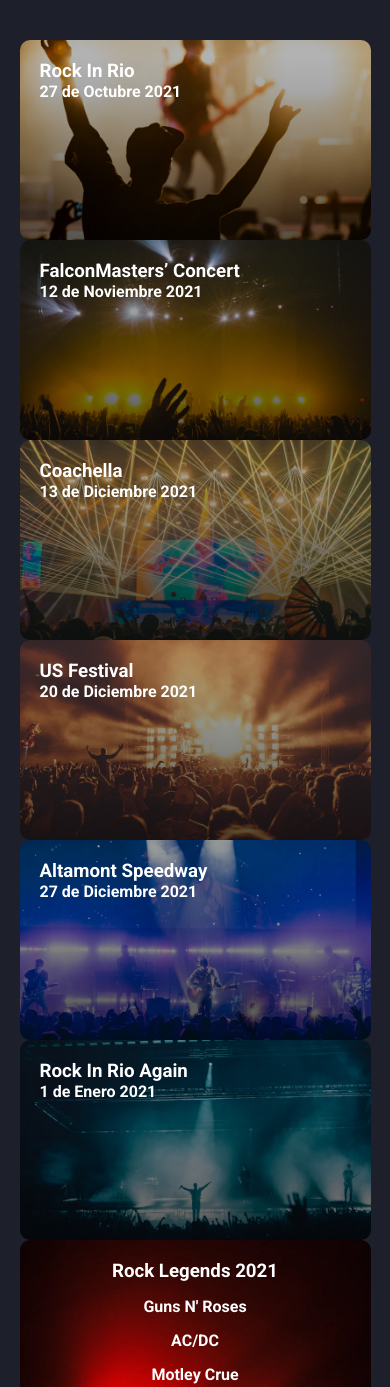
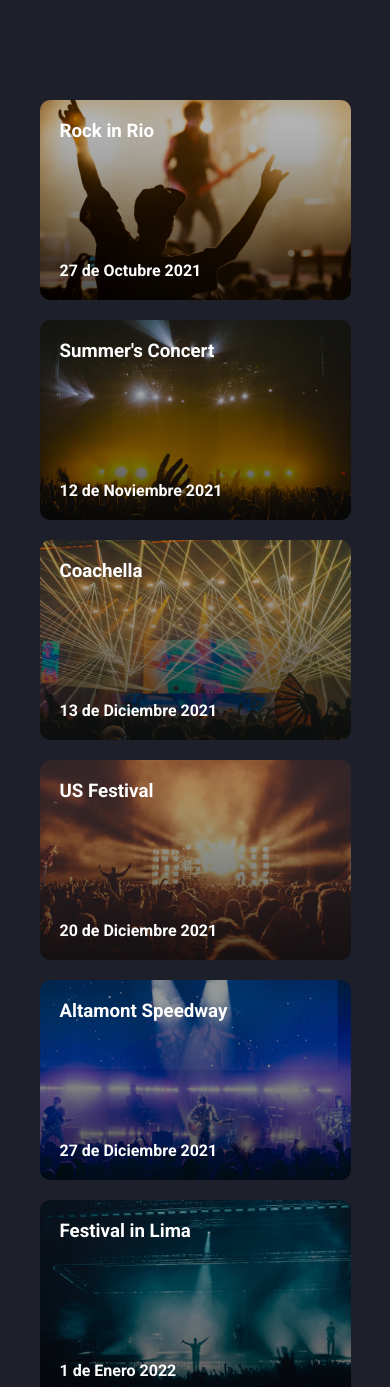
Before and after one commit to frtp1110/flexbox-grid, a plain HTML site: page index.html in a window 390 px wide. Shown: the top 1387 px of the page. Drawn offline with Linux system fonts and the light colour scheme.

Commit message:
Posicionando cards con flexbox y grid

```diff
--- a/estilos.css
+++ b/estilos.css
@@ -8,15 +8,24 @@ body {
 	background: #1D202B;
 	color: #fff;
 	font-family: 'Roboto', sans-serif;
+	min-height: 100vh;
 }
 
 .contenedor {
 	width: 90%;
 	max-width: 1200px;
 	margin: auto;
-	padding: 40px 0;
+	padding: 100px 20px;
 
+	/* Flexbox
+	display: flex;
+	gap: 30px;
+	*/
 
+	/* Grid */
+	display: grid;
+	grid-template-columns: 3fr 1fr;
+	gap: 20px;
 }
 
 .titulo {
@@ -25,7 +34,17 @@ body {
 }
 
 .contenedor-conciertos {
+	/* Flexbox
+	width: 70%;
+	display: flex;
+	flex-wrap: wrap;
+	gap:20px;
+	*/
 
+	/* Grid */
+	display: grid;
+	grid-template-columns: repeat(3, 1fr);
+	gap: 20px;
 }
 
 .card {
@@ -38,13 +57,23 @@ body {
 	background-size: cover;
 	background-position: center center;
 
-
+	/* Flexbox
+	width: calc(33.3% - 20px);
+	*/
 }
 
 .card .textos {
 	height: 100%;
 
+	/* Flexbox */
+	display: flex;
+	flex-direction: column;
+	justify-content: space-between;
 
+	/* Grid
+	display: grid;
+	grid-template-rows: 1fr auto;
+	*/
 }
 
 .banner {
@@ -54,7 +83,17 @@ body {
 	background-size: cover;
 	background-position: center center;
 
+	/* Flexbox */
+	/*width: 30%;*/
+	display: flex;
+	flex-direction: column;
+	justify-content: space-between;
 
+	/* Grid
+	display: grid;
+	grid-template-rows: auto auto auto;
+	align-items: center;
+	*/
 }
 
 .banner ul {
@@ -81,13 +120,43 @@ body {
 }
 
 @media screen and (max-width: 900px) {
+	.contenedor {
+		display: grid;
+		grid-template-columns: 1fr 1fr;
+		gap: 20px;
+	}
 
+	.contenedor-conciertos {
+		display: grid;
+		grid-template-columns: 1fr 1fr;
+		gap: 20px;
+	}
 }
 
 @media screen and (max-width: 700px) {
+	.contenedor {
+		display: grid;
+		grid-template-columns: 1fr 1fr;
+		gap: 20px;
+	}
 
+	.contenedor-conciertos {
+		display: grid;
+		grid-template-columns: auto;
+		gap: 20px;
+	}
 }
 
 @media screen and (max-width: 600px) {
+	.contenedor {
+		display: grid;
+		grid-template-columns: 1fr;
+		gap: 20px;
+	}
 
+	.contenedor-conciertos {
+		display: grid;
+		grid-template-columns: auto;
+		gap: 20px;
+	}
 }
--- a/index.html
+++ b/index.html
@@ -15,16 +15,18 @@
 		<div class="contenedor-conciertos">
 			<div class="card" style="background-image: url('./img/1.jpg')">
 				<div class="textos">
-					<h3>Rock In Rio</h3>
+					<h3>Rock in Rio</h3>
 					<p>27 de Octubre 2021</p>
 				</div>
 			</div>
+
 			<div class="card" style="background-image: url('./img/2.jpg')">
 				<div class="textos">
-					<h3>FalconMasters’ Concert</h3>
+					<h3>Summer's Concert</h3>
 					<p>12 de Noviembre 2021</p>
 				</div>
 			</div>
+
 			<div class="card" style="background-image: url('./img/3.jpg')">
 				<div class="textos">
 					<h3>Coachella</h3>
@@ -38,29 +40,32 @@
 					<p>20 de Diciembre 2021</p>
 				</div>
 			</div>
+
 			<div class="card" style="background-image: url('./img/5.jpg')">
 				<div class="textos">
 					<h3>Altamont Speedway</h3>
 					<p>27 de Diciembre 2021</p>
 				</div>
 			</div>
+
 			<div class="card" style="background-image: url('./img/6.jpg')">
 				<div class="textos">
-					<h3>Rock In Rio Again</h3>
-					<p>1 de Enero 2021</p>
+					<h3>Festival in Lima</h3>
+					<p>1 de Enero 2022</p>
 				</div>
 			</div>
 		</div>
 
 		<div class="banner" style="background-image: url('./img/banner.jpg')">
-			<h3>Rock Legends 2021</h3>
+			<h3>Rock Legends Season 2021/2022</h3>
 			<ul>
 				<li>Guns N' Roses</li>
 				<li>AC/DC</li>
 				<li>Motley Crue</li>
-				<li>The Cult</li>
+				<li>Aerosmith</li>
+				<li>The Rolling Stones</li>
 				<li>Poison</li>
-				<li>Def Leppard</li>
+				<li>Kiss</li>
 			</ul>
 			<button class="boton">Comprar Boletos</button>
 		</div>
```
